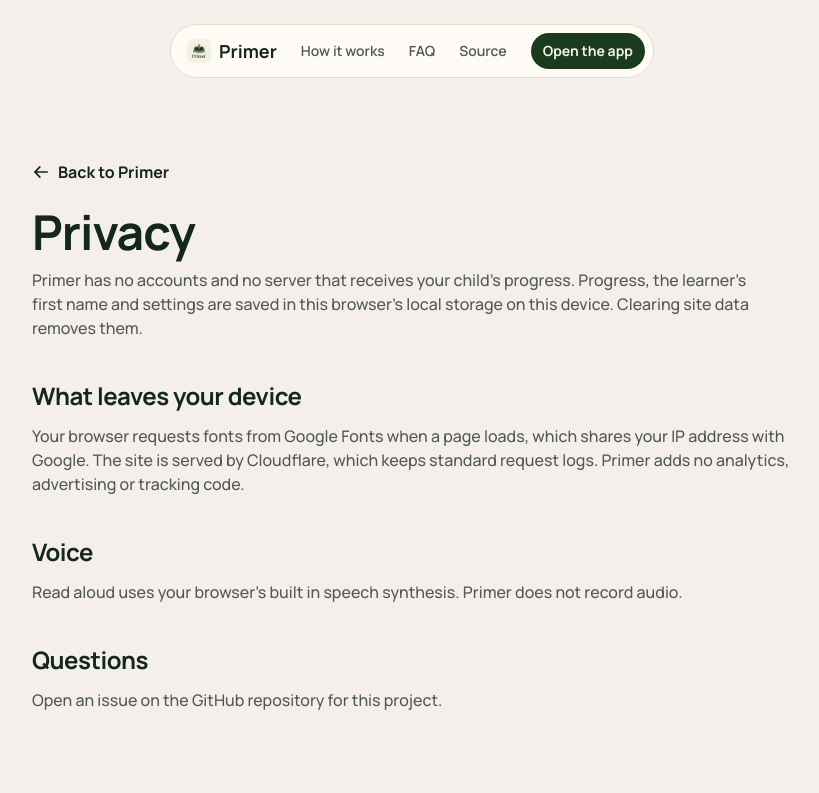
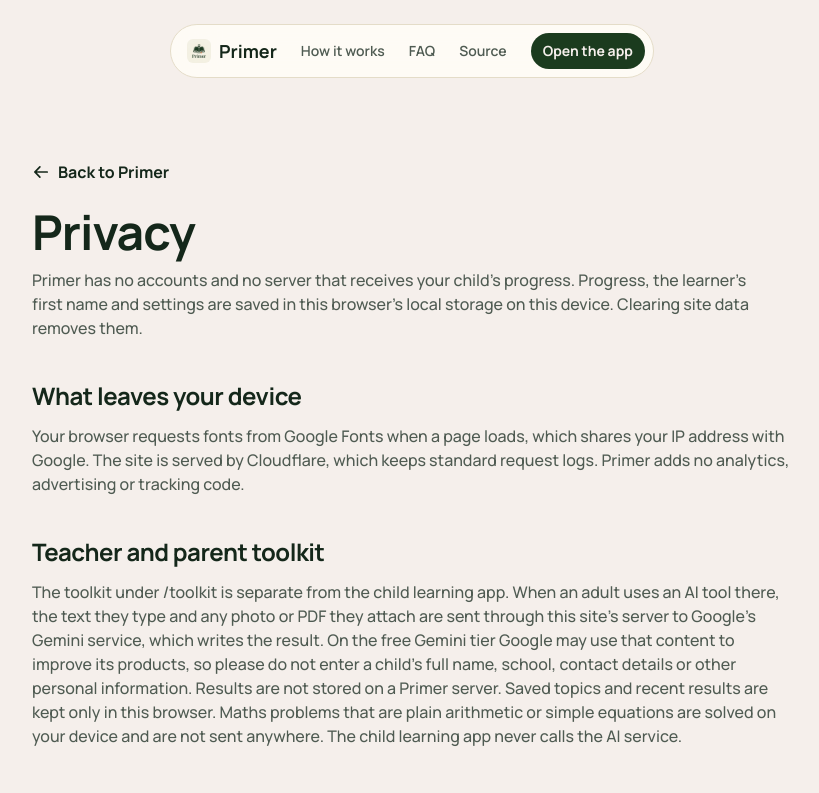
Before and after one commit to Sivadheeraj5356/primer, a React (Vite) app: page /privacy in a window 1280 px wide. Shown: the top 793 px of the page, without its empty margins (228-1047 px from the left). Built offline with nearby package versions, Linux system fonts and the light colour scheme; a web font is replaced by a local one; what @radix-ui/themes would draw is missing.

Commit message:
Primer toolkit: update src/landing/Pages.tsx

```diff
--- a/src/landing/Pages.tsx
+++ b/src/landing/Pages.tsx
@@ -25,6 +25,8 @@
       <p>Primer has no accounts and no server that receives your child’s progress. Progress, the learner’s first name and settings are saved in this browser’s local storage on this device. Clearing site data removes them.</p>
       <h2>What leaves your device</h2>
       <p>Your browser requests fonts from Google Fonts when a page loads, which shares your IP address with Google. The site is served by Cloudflare, which keeps standard request logs. Primer adds no analytics, advertising or tracking code.</p>
+      <h2>Teacher and parent toolkit</h2>
+      <p>The toolkit under /toolkit is separate from the child learning app. When an adult uses an AI tool there, the text they type and any photo or PDF they attach are sent through this site’s server to Google’s Gemini service, which writes the result. On the free Gemini tier Google may use that content to improve its products, so please do not enter a child’s full name, school, contact details or other personal information. Results are not stored on a Primer server. Saved topics and recent results are kept only in this browser. Maths problems that are plain arithmetic or simple equations are solved on your device and are not sent anywhere. The child learning app never calls the AI service.</p>
       <h2>Voice</h2>
       <p>Read aloud uses your browser’s built in speech synthesis. Primer does not record audio.</p>
       <h2>Questions</h2>
```
